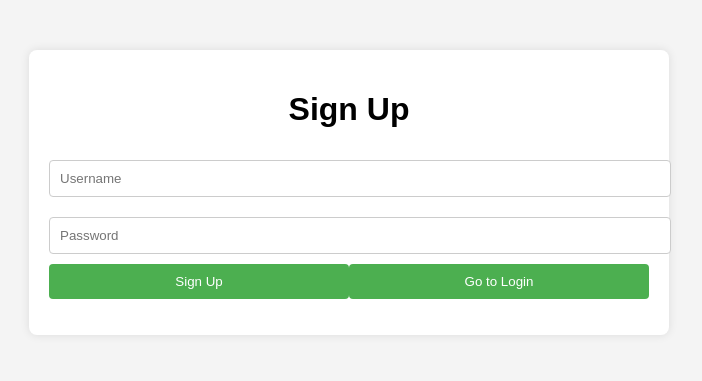
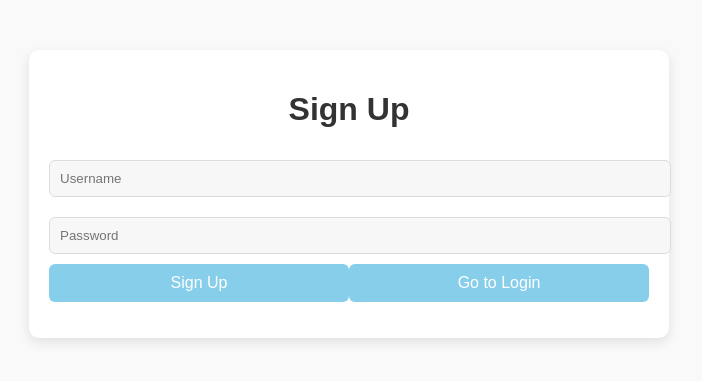
Before and after one commit to ajlearn007/back-end-project, a FastAPI app: page /signup in a window 1280 px wide. Shown: the top 381 px of the page, without its empty margins (291-993 px from the left). Run offline with FastAPI, Linux system fonts and the light colour scheme.

Commit message:
small changes in styles.css

```diff
--- a/static/css/styles.css
+++ b/static/css/styles.css
@@ -1,7 +1,7 @@
 /* Add your styles here */
 body {
     font-family: Arial, sans-serif;
-    background-color: #f4f4f4;
+    background-color: #f9f9f9; /* Soft light gray */
     margin: 0;
     padding: 0;
 }
@@ -10,34 +10,46 @@ body {
     max-width: 600px;
     margin: 50px auto;
     padding: 20px;
-    background-color: white;
-    border-radius: 8px;
-    box-shadow: 0 0 10px rgba(0, 0, 0, 0.1);
+    background-color: #ffffff; /* Pure white */
+    border-radius: 10px;
+    box-shadow: 0 4px 12px rgba(0, 0, 0, 0.1); /* Softer shadow */
 }
 
 h1, h2 {
     text-align: center;
+    color: #333333; /* Dark gray for better contrast */
 }
 
 input {
     width: 100%;
     padding: 10px;
     margin: 10px 0;
-    border-radius: 4px;
-    border: 1px solid #ccc;
+    border-radius: 6px;
+    border: 1px solid #dcdcdc; /* Light gray border */
+    background-color: #f7f7f7; /* Soft white-gray */
+    transition: border-color 0.3s, box-shadow 0.3s;
+}
+
+input:focus {
+    outline: none;
+    border-color: #87ceeb; /* Light blue border when focused */
+    box-shadow: 0 0 8px rgba(135, 206, 235, 0.5); /* Soft blue glow */
 }
 
 button {
     width: 100%;
     padding: 10px;
-    border-radius: 4px;
-    background-color: #4CAF50;
+    border-radius: 6px;
+    background-color: #87ceeb; /* Light sky blue */
     color: white;
     border: none;
+    font-size: 16px;
+    cursor: pointer;
+    transition: background-color 0.3s;
 }
 
 button:hover {
-    background-color: #45a049;
+    background-color: #6fb8d6; /* Slightly darker blue on hover */
 }
 
 .form-actions {
@@ -46,9 +58,10 @@ button:hover {
 }
 
 .error {
-    color: red;
+    color: #ff6b6b; /* Soft red for errors */
 }
 
 .success {
-    color: green;
+    color: #55c1ff; /* Pleasant green for success */
+    font-weight: bold;
 }
```
